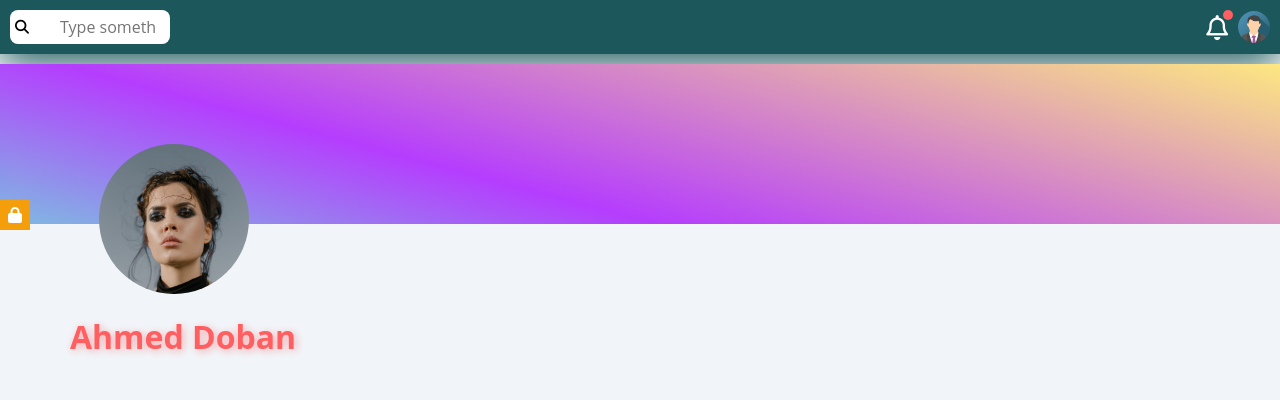
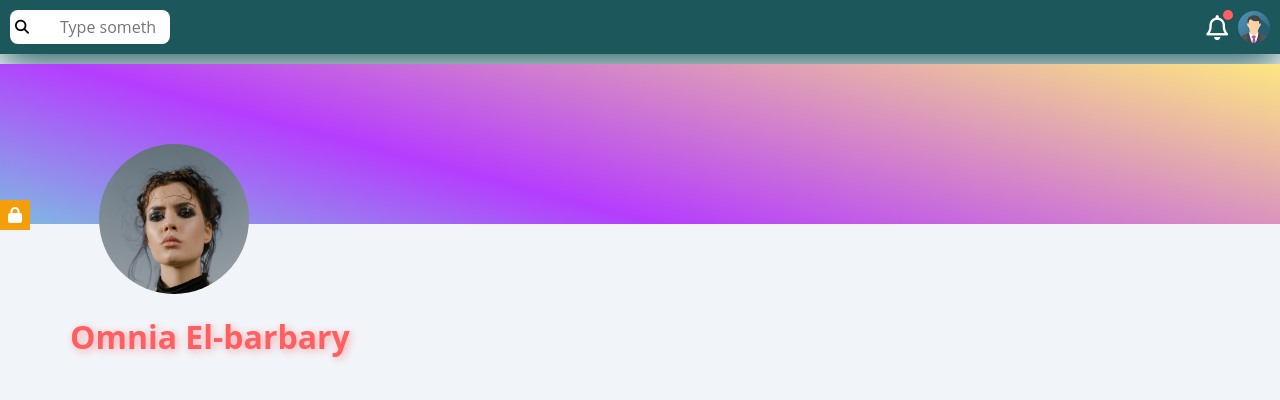
Before and after one commit to AhmedDoban/academic-management-system, a React (Create React App) app: page /setting in a window 1280 px wide. Shown: the top 400 px of the page. Built offline with nearby package versions, Linux system fonts and the light colour scheme.

Commit message:
Update StudentSettingPage.jsx

```diff
--- a/src/assets/js/Student/StudentSettingPage.jsx
+++ b/src/assets/js/Student/StudentSettingPage.jsx
@@ -7,7 +7,7 @@ function StudentSettingPage(props) {
         <div className="container">
           <div className="img-name-settingpage">
             <img src={require("../../img/avatars/1.jpeg")} alt="slide 1 " />
-            <h1>Ahmed Doban</h1>
+            <h1>Omnia El-barbary</h1>
           </div>
         </div>
       </div>
```
